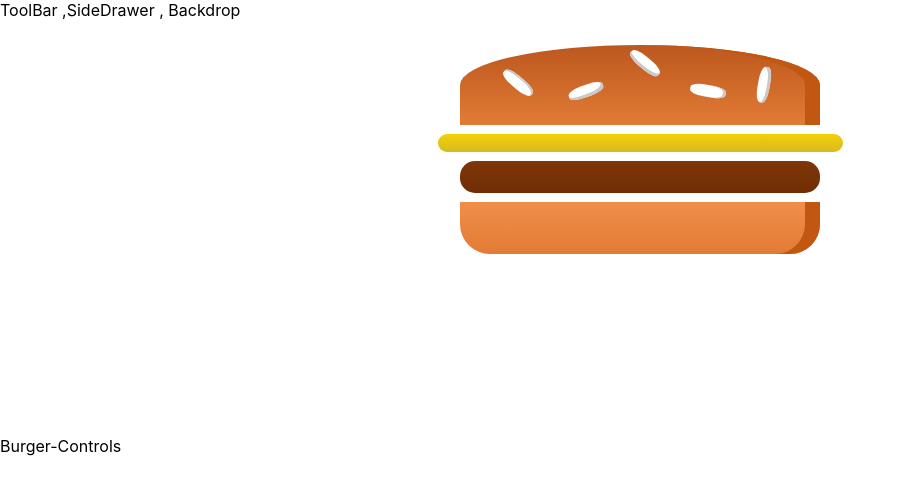
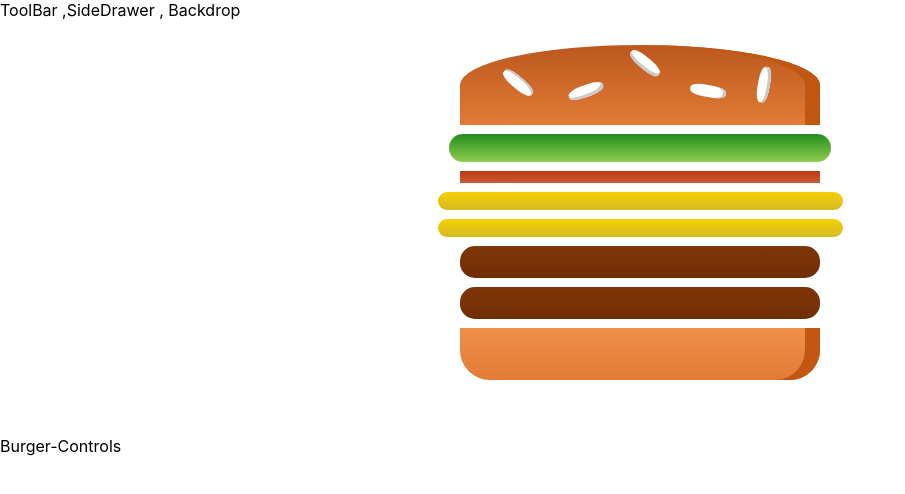
Before and after one commit to rahulgundiya/Burger-App, a React (Create React App) app in the folder burger-app/: page / in a window 1280 px wide. Shown: the top 494 px of the page, without its empty margins (0-905 px from the left). Built offline with nearby package versions, Linux system fonts and the light colour scheme.

Commit message:
output burger ingredients dynamically

```diff
--- a/burger-app/src/components/Burger/Burger.js
+++ b/burger-app/src/components/Burger/Burger.js
@@ -2,11 +2,18 @@
 import classes from './Burger.module.css';
 import BurgerIngredient from './BurgerIngredient/BurgerIngredient'
 const burger = (props) => {
+    const transformedIngredients = Object.keys(props.ingredients)
+    .map(igKey =>{
+      return [ ...Array(props.ingredients[igKey])].map((_ , i)=>{
+       return <BurgerIngredient key={igKey+1} type={igKey} />
+
+      })
+
+    })
 return (
     <div className={classes.Burger}>
         <BurgerIngredient type="bread-top" />
-        <BurgerIngredient type="cheese" />
-        <BurgerIngredient type="meat" />
+        {transformedIngredients}
         <BurgerIngredient type="bread-bottom" />
     </div>
 )
--- a/burger-app/src/components/Burger/Burger.module.css
+++ b/burger-app/src/components/Burger/Burger.module.css
@@ -8,7 +8,7 @@
     font-size: 1.2rem;
 
 }
-@media (min-width:1000px) and (min-height:700px)
+ @media (min-width:1000px) and (min-height:700px)
 {
     .Burger{
         width:700px;
--- a/burger-app/src/container/BuilderBurger/BurgerBuilder.js
+++ b/burger-app/src/container/BuilderBurger/BurgerBuilder.js
@@ -2,12 +2,20 @@
 import ReactAux from '../../hoc/ReactAux';
 import Burger from '../../components/Burger/Burger'
 class BurgerBuilder extends Component {
+state ={
+    ingredients:{
+        salad:1,
+        bacon:1 ,
+        cheese:2,
+        meat:2
+    }
+}
 
     render()
     {
         return (
             <ReactAux>
-                <Burger />
+                <Burger ingredients={this.state.ingredients} />
                 <div>Burger-Controls</div>
 
             </ReactAux>
```
